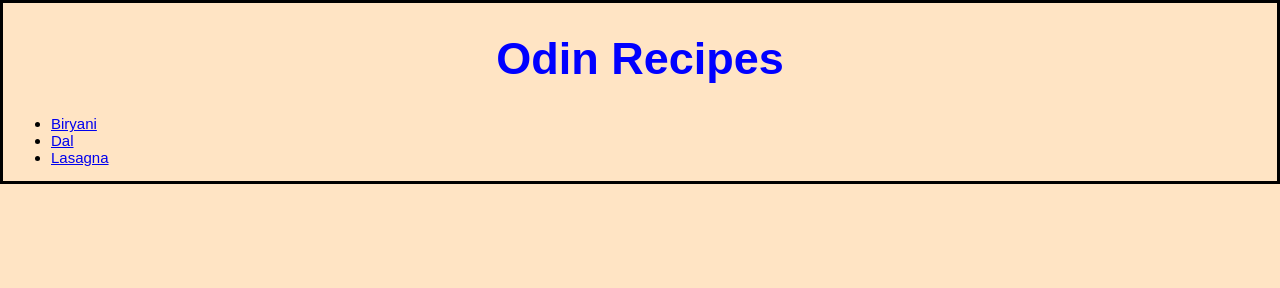
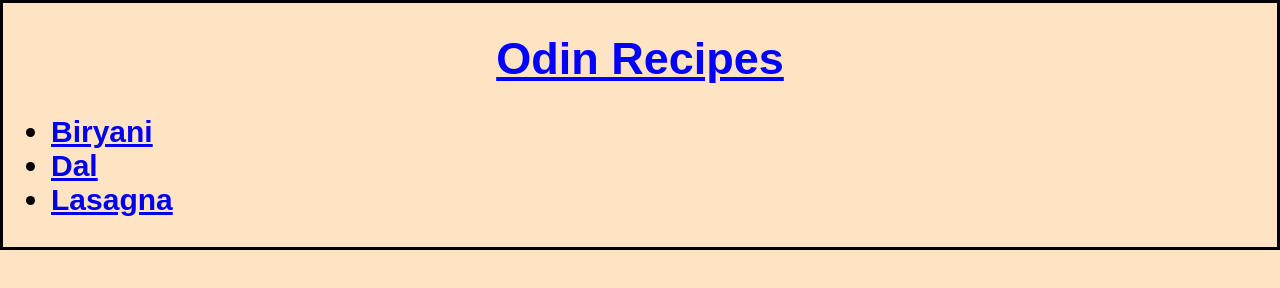
Before and after one commit to Sachinpawar1/odin-recipes, a plain HTML site: page index.html in a window 1280 px wide. Drawn offline with Linux system fonts and the light colour scheme.

Commit message:
changes to the css

```diff
--- a/index.html
+++ b/index.html
@@ -10,7 +10,7 @@
 <body class="body">
 
     <h1 class="h1">Odin Recipes</h1>
-        <ul class="ui">
+        <ul class="index">
             <li><a href="recipes/biryani.html">Biryani</a></li>
             <li><a href="recipes/dal.html" >Dal</a></li>
             <li><a href="recipes/lasagna.html"> Lasagna</a></li>
--- a/style.css
+++ b/style.css
@@ -13,6 +13,7 @@
     text-align: center;
     font-size: 45px;
     color: blue;
+    text-decoration: underline;
 }
 
 .html {
@@ -31,3 +32,10 @@
     font-size: 20px;
     font-style: italic;
 }
+
+.index {
+    font-weight: bold;
+    font-size: 30px;
+    background-color: bisque;
+
+}
```
Also changed, not shown: recipes/biryani.html (+1 -1 lines).
